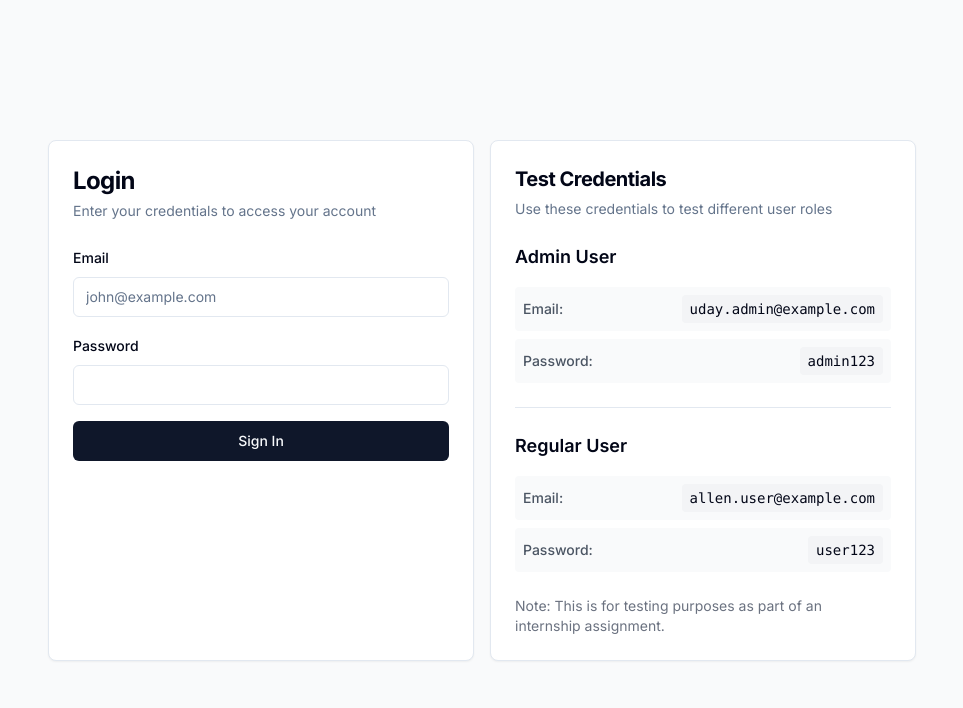
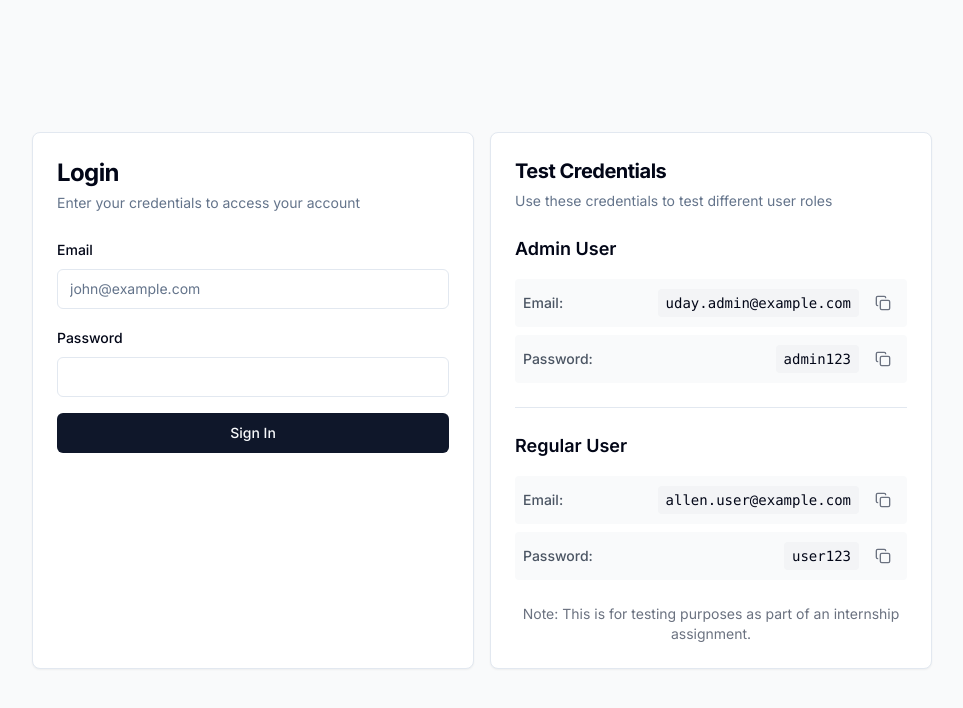
Before and after one commit to xUDAYx/Dashboard, a Next.js app: page /login in a window 1280 px wide. Shown: the top 708 px of the page, without its empty margins (158-1121 px from the left). Built offline with nearby package versions, Linux system fonts and the light colour scheme.

Commit message:
Update page.tsx

```diff
--- a/app/login/page.tsx
+++ b/app/login/page.tsx
@@ -7,6 +7,7 @@ import { Input } from "@/components/ui/input"
 import { useToast } from "@/hooks/use-toast"
 import { Card, CardContent, CardHeader, CardTitle, CardDescription, CardFooter } from "@/components/ui/card"
 import { Separator } from "@/components/ui/separator"
+import { Copy, Check } from "lucide-react"
 
 export default function LoginPage() {
   const [email, setEmail] = useState("")
@@ -14,6 +15,7 @@ export default function LoginPage() {
   const [isLoading, setIsLoading] = useState(false)
   const router = useRouter()
   const { toast } = useToast()
+  const [copiedField, setCopiedField] = useState<string>("")
 
   const handleLogin = async (e: React.FormEvent) => {
     e.preventDefault()
@@ -52,11 +54,17 @@ export default function LoginPage() {
     }
   }
 
+  const handleCopy = (text: string, field: string) => {
+    navigator.clipboard.writeText(text)
+    setCopiedField(field)
+    setTimeout(() => setCopiedField(""), 2000)
+  }
+
   return (
-    <div className="flex min-h-screen items-center justify-center bg-gray-50">
-      <div className="w-full max-w-[900px] p-4 flex gap-4">
+    <div className="flex min-h-screen items-center justify-center bg-gray-50 p-4">
+      <div className="w-full max-w-[900px] flex flex-col md:flex-row gap-4">
         {/* Login Form */}
-        <Card className="flex-1">
+        <Card className="flex-1 w-full">
           <CardHeader className="space-y-1">
             <CardTitle className="text-2xl font-bold">Login</CardTitle>
             <CardDescription>
@@ -111,10 +119,10 @@ export default function LoginPage() {
         </Card>
 
         {/* Test Credentials */}
-        <Card className="flex-1">
+        <Card className="flex-1 w-full">
           <CardHeader>
             <CardTitle className="text-xl font-bold">Test Credentials</CardTitle>
-            <CardDescription>
+            <CardDescription className="hidden md:block">
               Use these credentials to test different user roles
             </CardDescription>
           </CardHeader>
@@ -123,44 +131,100 @@ export default function LoginPage() {
             <div className="space-y-4">
               <h3 className="font-semibold text-lg">Admin User</h3>
               <div className="space-y-2">
-                <div className="flex justify-between items-center bg-gray-50 p-2 rounded">
+                <div className="flex flex-col sm:flex-row justify-between items-start sm:items-center bg-gray-50 p-2 rounded gap-1">
                   <span className="text-sm font-medium text-gray-600">Email:</span>
-                  <code className="bg-gray-100 px-2 py-1 rounded text-sm">
+                  <div className="flex items-center gap-2 w-full sm:w-auto">
+                    <code className="bg-gray-100 px-2 py-1 rounded text-sm flex-1 text-center sm:text-left">
                       uday.admin@example.com
                     </code>
+                    <Button
+                      variant="ghost"
+                      size="icon"
+                      className="h-8 w-8 shrink-0"
+                      onClick={() => handleCopy("uday.admin@example.com", "adminEmail")}
+                    >
+                      {copiedField === "adminEmail" ? (
+                        <Check className="h-4 w-4 text-green-500" />
+                      ) : (
+                        <Copy className="h-4 w-4 text-gray-500" />
+                      )}
+                    </Button>
                   </div>
-                <div className="flex justify-between items-center bg-gray-50 p-2 rounded">
+                </div>
+                <div className="flex flex-col sm:flex-row justify-between items-start sm:items-center bg-gray-50 p-2 rounded gap-1">
                   <span className="text-sm font-medium text-gray-600">Password:</span>
-                  <code className="bg-gray-100 px-2 py-1 rounded text-sm">
+                  <div className="flex items-center gap-2 w-full sm:w-auto">
+                    <code className="bg-gray-100 px-2 py-1 rounded text-sm flex-1 text-center sm:text-left">
                       admin123
                     </code>
+                    <Button
+                      variant="ghost"
+                      size="icon"
+                      className="h-8 w-8 shrink-0"
+                      onClick={() => handleCopy("admin123", "adminPass")}
+                    >
+                      {copiedField === "adminPass" ? (
+                        <Check className="h-4 w-4 text-green-500" />
+                      ) : (
+                        <Copy className="h-4 w-4 text-gray-500" />
+                      )}
+                    </Button>
+                  </div>
                 </div>
               </div>
             </div>
 
-            <Separator />
+            <Separator className="my-4" />
 
             {/* Regular User Credentials */}
             <div className="space-y-4">
               <h3 className="font-semibold text-lg">Regular User</h3>
               <div className="space-y-2">
-                <div className="flex justify-between items-center bg-gray-50 p-2 rounded">
+                <div className="flex flex-col sm:flex-row justify-between items-start sm:items-center bg-gray-50 p-2 rounded gap-1">
                   <span className="text-sm font-medium text-gray-600">Email:</span>
-                  <code className="bg-gray-100 px-2 py-1 rounded text-sm">
+                  <div className="flex items-center gap-2 w-full sm:w-auto">
+                    <code className="bg-gray-100 px-2 py-1 rounded text-sm flex-1 text-center sm:text-left">
                       allen.user@example.com
                     </code>
+                    <Button
+                      variant="ghost"
+                      size="icon"
+                      className="h-8 w-8 shrink-0"
+                      onClick={() => handleCopy("allen.user@example.com", "userEmail")}
+                    >
+                      {copiedField === "userEmail" ? (
+                        <Check className="h-4 w-4 text-green-500" />
+                      ) : (
+                        <Copy className="h-4 w-4 text-gray-500" />
+                      )}
+                    </Button>
                   </div>
-                <div className="flex justify-between items-center bg-gray-50 p-2 rounded">
+                </div>
+                <div className="flex flex-col sm:flex-row justify-between items-start sm:items-center bg-gray-50 p-2 rounded gap-1">
                   <span className="text-sm font-medium text-gray-600">Password:</span>
-                  <code className="bg-gray-100 px-2 py-1 rounded text-sm">
+                  <div className="flex items-center gap-2 w-full sm:w-auto">
+                    <code className="bg-gray-100 px-2 py-1 rounded text-sm flex-1 text-center sm:text-left">
                       user123
                     </code>
+                    <Button
+                      variant="ghost"
+                      size="icon"
+                      className="h-8 w-8 shrink-0"
+                      onClick={() => handleCopy("user123", "userPass")}
+                    >
+                      {copiedField === "userPass" ? (
+                        <Check className="h-4 w-4 text-green-500" />
+                      ) : (
+                        <Copy className="h-4 w-4 text-gray-500" />
+                      )}
+                    </Button>
+                  </div>
                 </div>
               </div>
             </div>
           </CardContent>
           <CardFooter>
-            <p className="text-sm text-gray-500">
+            <p className="text-sm text-gray-500 text-center w-full">
               Note: This is for testing purposes as part of an internship assignment.
             </p>
           </CardFooter>
```
Lines whose indentation alone changed are shown as unchanged.
